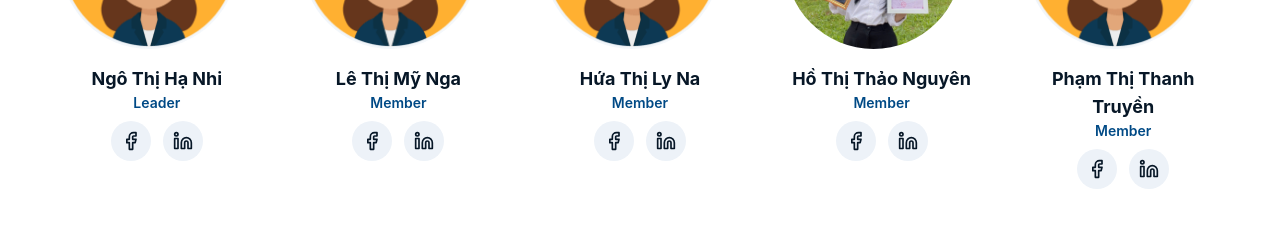
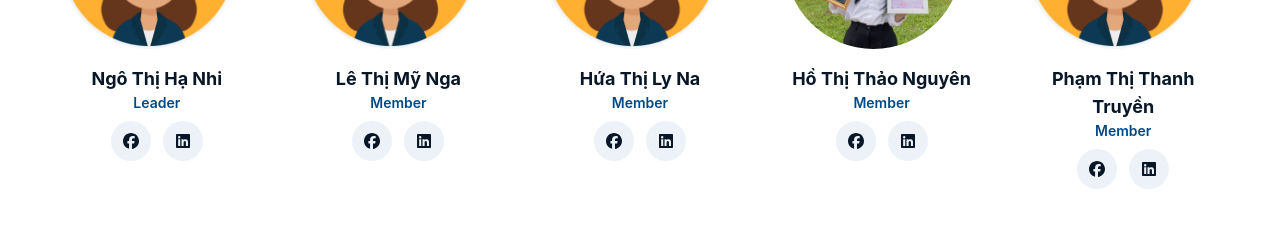
Before and after one commit to ldanh270/youth-for-change, a Next.js app: page /en/about in a window 1280 px wide. Shown: the part 1180-1409 px from the top of the page. Built offline with nearby package versions, Linux system fonts and the light colour scheme; no server answers.

Commit message:
fix: fix build errors

```diff
--- a/src/components/abouts/team-member.tsx
+++ b/src/components/abouts/team-member.tsx
@@ -4,6 +4,7 @@ import { TEAM_MEMBERS } from "#/configs/members"
 import { SOCIALS } from "#/configs/socials"
 
 // Ensure you use the correct Link import for your setup (e.g., from '@/navigation')
+import { FontAwesomeIcon } from "@fortawesome/react-fontawesome"
 import { useTranslations } from "next-intl"
 import Image from "next/image"
 import Link from "next/link"
@@ -74,7 +75,10 @@ export default function TeamMembersSection() {
                                                             aria-label={label}
                                                         >
                                                             {Icon ? (
-                                                                <Icon className="h-5 w-5" />
+                                                                <FontAwesomeIcon
+                                                                    icon={Icon}
+                                                                    className="h-5 w-5"
+                                                                />
                                                             ) : null}
                                                         </Link>
                                                     )
--- a/src/configs/socials.ts
+++ b/src/configs/socials.ts
@@ -1,13 +1,19 @@
-import { Facebook, Instagram, Linkedin, Twitter, Youtube } from "lucide-react"
+import {
+    faFacebook,
+    faInstagram,
+    faLinkedin,
+    faTwitter,
+    faYoutube,
+} from "@fortawesome/free-brands-svg-icons"
 
 export const SOCIALS = [
     {
-        icon: Facebook,
+        icon: faFacebook,
         href: "https://www.facebook.com/profile.php?id=61581107405760",
         label: "Facebook",
     },
-    { icon: Twitter, href: "#", label: "Twitter" },
-    { icon: Instagram, href: "#", label: "Instagram" },
-    { icon: Linkedin, href: "#", label: "LinkedIn" },
-    { icon: Youtube, href: "#", label: "YouTube" },
+    { icon: faTwitter, href: "#", label: "Twitter" },
+    { icon: faInstagram, href: "#", label: "Instagram" },
+    { icon: faLinkedin, href: "#", label: "LinkedIn" },
+    { icon: faYoutube, href: "#", label: "YouTube" },
 ]
--- a/src/layouts/Footer.tsx
+++ b/src/layouts/Footer.tsx
@@ -5,6 +5,7 @@ import { Input } from "#/components/ui/input"
 import { Separator } from "#/components/ui/separator"
 import { SOCIALS } from "#/configs/socials"
 
+import { FontAwesomeIcon } from "@fortawesome/react-fontawesome"
 import { Mail } from "lucide-react"
 // 1. IMPORT i18n TOOLS
 import { useTranslations } from "next-intl"
@@ -102,7 +103,7 @@ export default function Footer() {
                                     className="bg-secondary hover:bg-primary hover:text-primary-foreground flex h-10 w-10 items-center justify-center rounded-full transition-colors"
                                     aria-label={social.label}
                                 >
-                                    <social.icon className="h-5 w-5" />
+                                    <FontAwesomeIcon icon={social.icon} className="h-5 w-5" />
                                 </Link>
                             ))}
                         </div>
```
